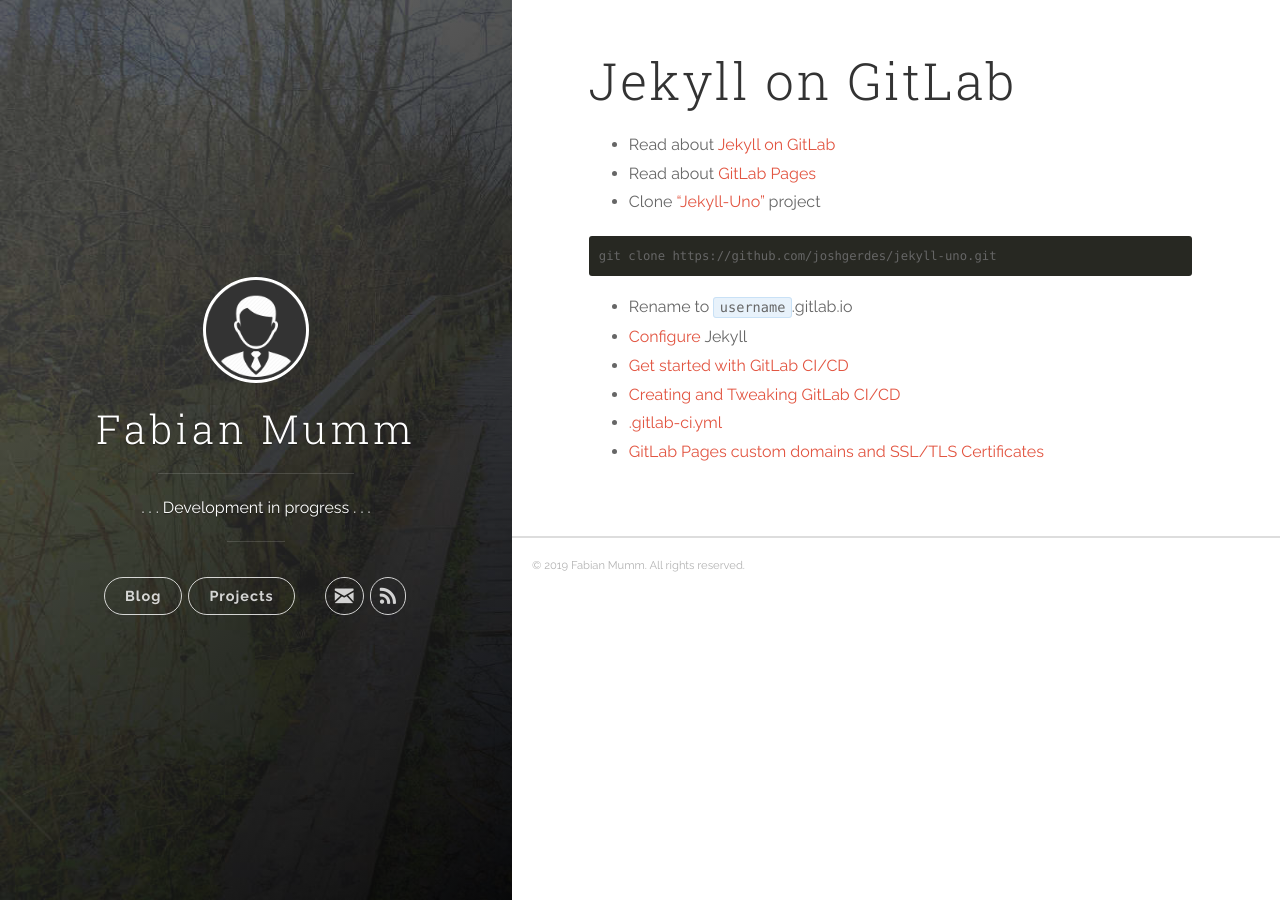
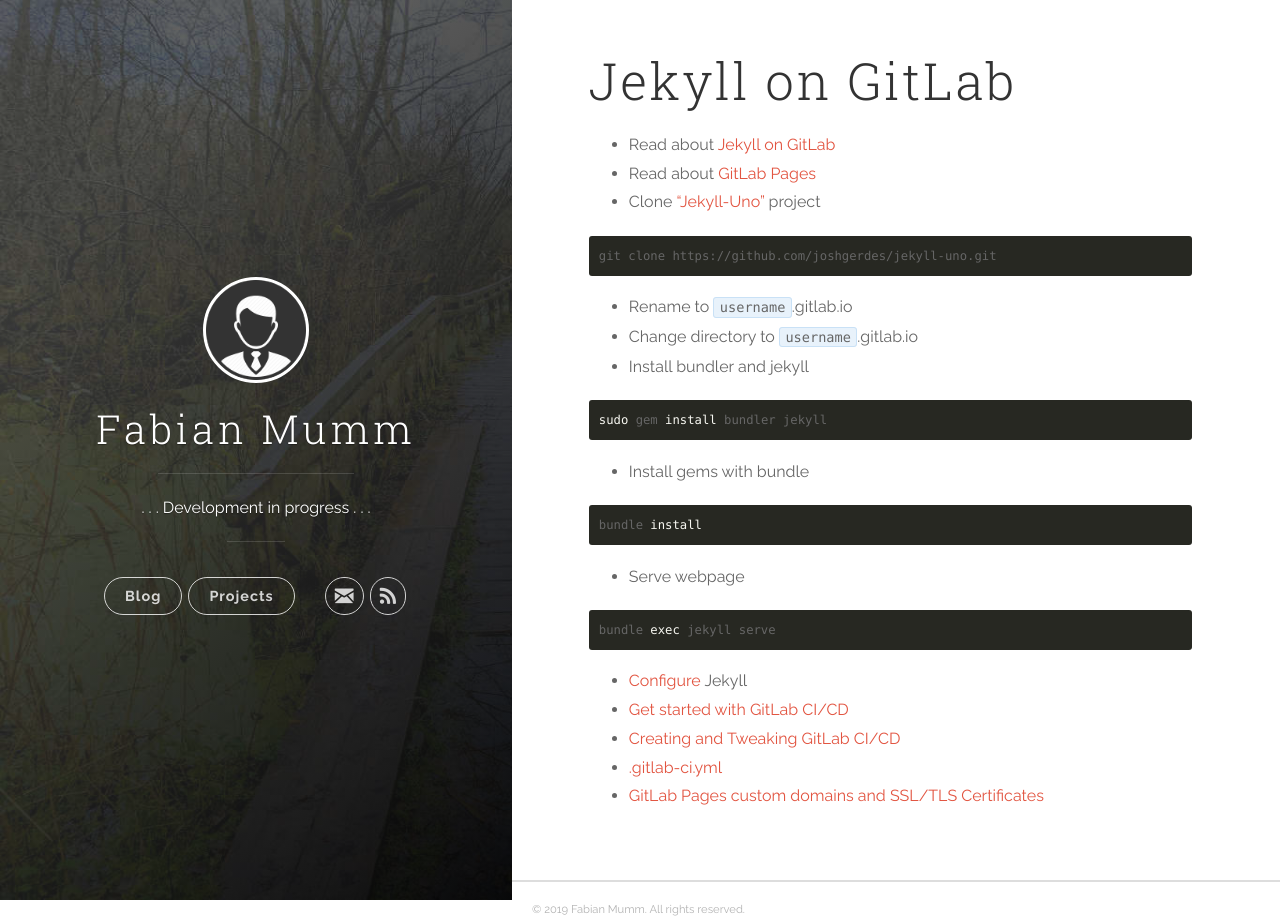
Before and after one commit to fmumm/fmumm.github.io, a Jekyll site: the page built from _projects/jekyll.md, in a window 1280 px wide. Built offline with Jekyll 4.4.1, drawn with Linux system fonts in a browser that asks for light colours; nearby versions of some CDN libraries.

Commit message:
Path fix.

````diff
--- a/_projects/jekyll.md
+++ b/_projects/jekyll.md
@@ -12,6 +13,24 @@ git clone https://github.com/joshgerdes/jekyll-uno.git
 ```
 
 - Rename to `username`.gitlab.io
+- Change directory to `username`.gitlab.io
+- Install bundler and jekyll
+
+```shell
+sudo gem install bundler jekyll
+```
+- Install gems with bundle
+
+```shell
+bundle install
+```
+
+- Serve webpage
+
+```shell
+bundle exec jekyll serve
+```
+
 - [Configure](https://jekyllrb.com/docs/configuration/) Jekyll
 - [Get started with GitLab CI/CD](https://gitlab.com/help/ci/quick_start/README)
 - [Creating and Tweaking GitLab CI/CD](https://docs.gitlab.com/ee/user/project/pages/getting_started_part_four.html)
````
Also changed, not shown: other parts of _projects/jekyll.md (+1 -0 lines), content/projects.md (+1 -1 lines).
